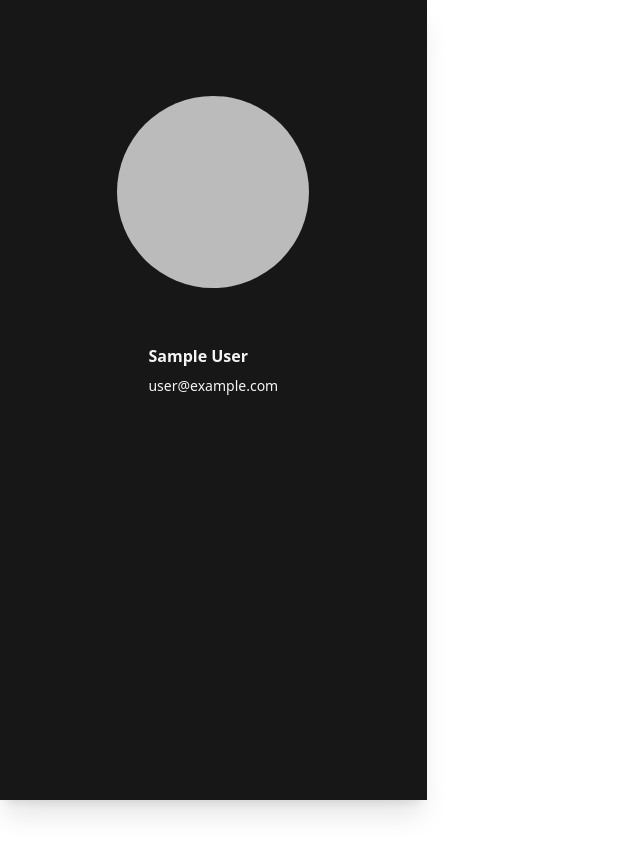
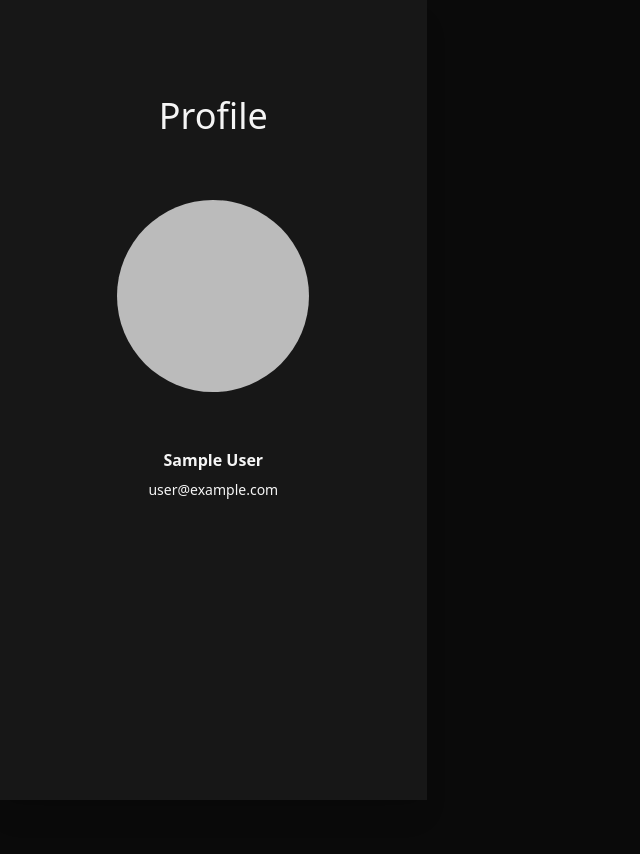
Before and after one commit to MainLah/main-vocab, a Next.js app: page /profile in a window 1280 px wide. Shown: the top 854 px of the page, without its empty margins (0-640 px from the left). Built offline with nearby package versions, Linux system fonts and the light colour scheme; no server answers; sample sign-in values are in the browser's storage.

Commit message:
feat: update profile styling

```diff
--- a/src/app/profile/page.tsx
+++ b/src/app/profile/page.tsx
@@ -12,12 +12,22 @@ const ProfilePage = () => {
   const { data: session, status } = useSession();
   const router = useRouter();
 
-  if (status === "loading") return <div>Loading...</div>;
+  if (status === "loading")
+    return (
+      <div className="h-screen flex justify-center items-center">
+        <h1 className="scroll-m-20 text-center text-4xl tracking-tight text-balance">
+          Loading...
+        </h1>
+      </div>
+    );
 
   if (session) {
     return (
-      <div className="min-h-screen md:flex">
+      <div className="min-h-screen md:flex bg-neutral-950 ">
         <Card className="md:h-screen bg-neutral-900 border-none shadow-xl md:w-1/3 md:sticky md:left-0 md:top-0 md:py-24">
+          <h1 className="text-neutral-100 text-4xl text-center p-0 m-0 md:pb-10 hidden md:block">
+            Profile
+          </h1>
           <CardHeader className="flex items-center gap-4 md:flex-col md:items-center md:justify-center md:gap-15">
             <img
               src={session?.user?.image ?? undefined}
@@ -25,10 +35,10 @@ const ProfilePage = () => {
               className="rounded-full w-15 md:w-48"
             />
             <div className="flex flex-col gap-3">
-              <CardTitle className="text-neutral-100">
+              <CardTitle className="text-neutral-100 md:text-center">
                 {session?.user?.name}
               </CardTitle>
-              <CardDescription className="text-neutral-100">
+              <CardDescription className="text-neutral-100 md:text-center">
                 {session?.user?.email}
               </CardDescription>
             </div>
```
